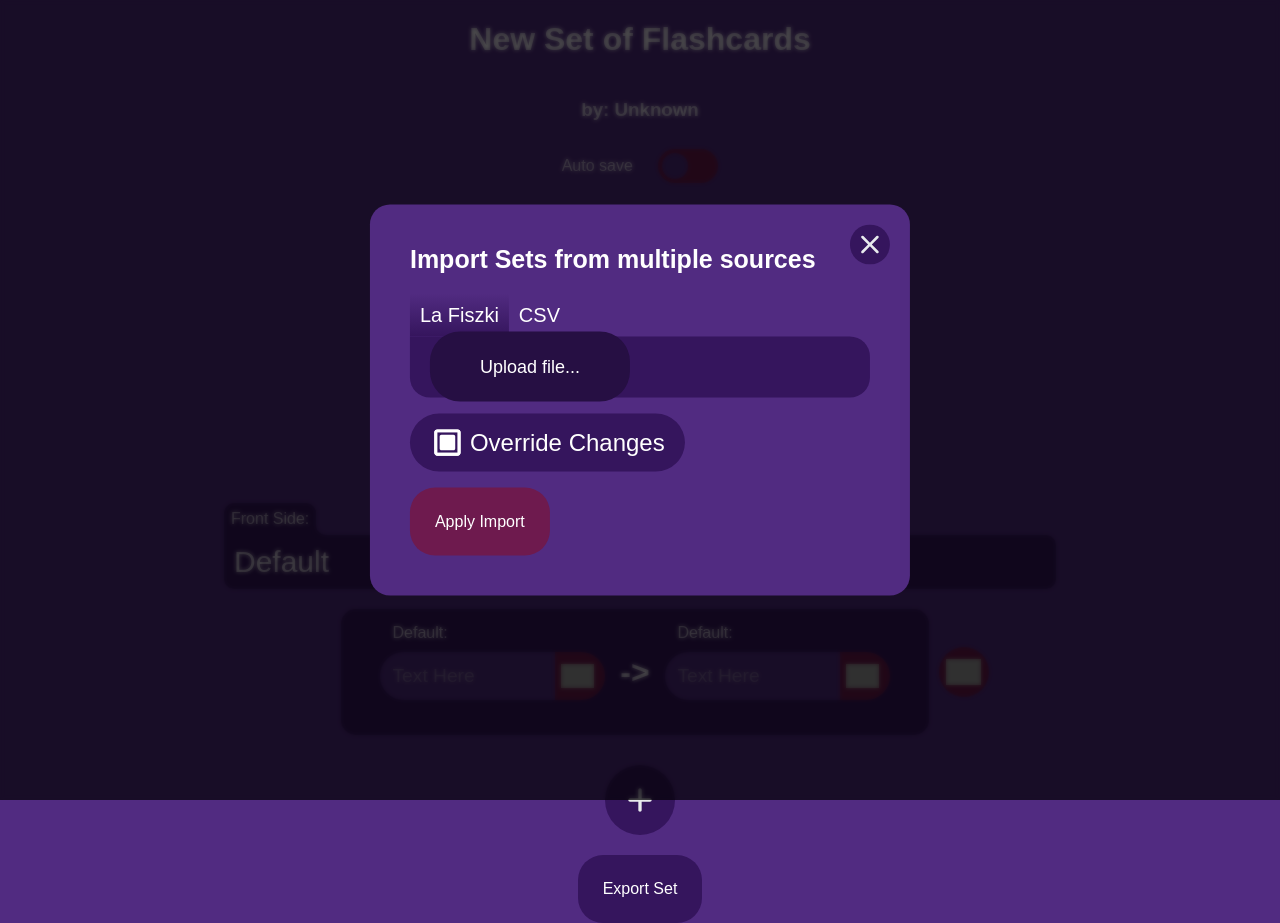
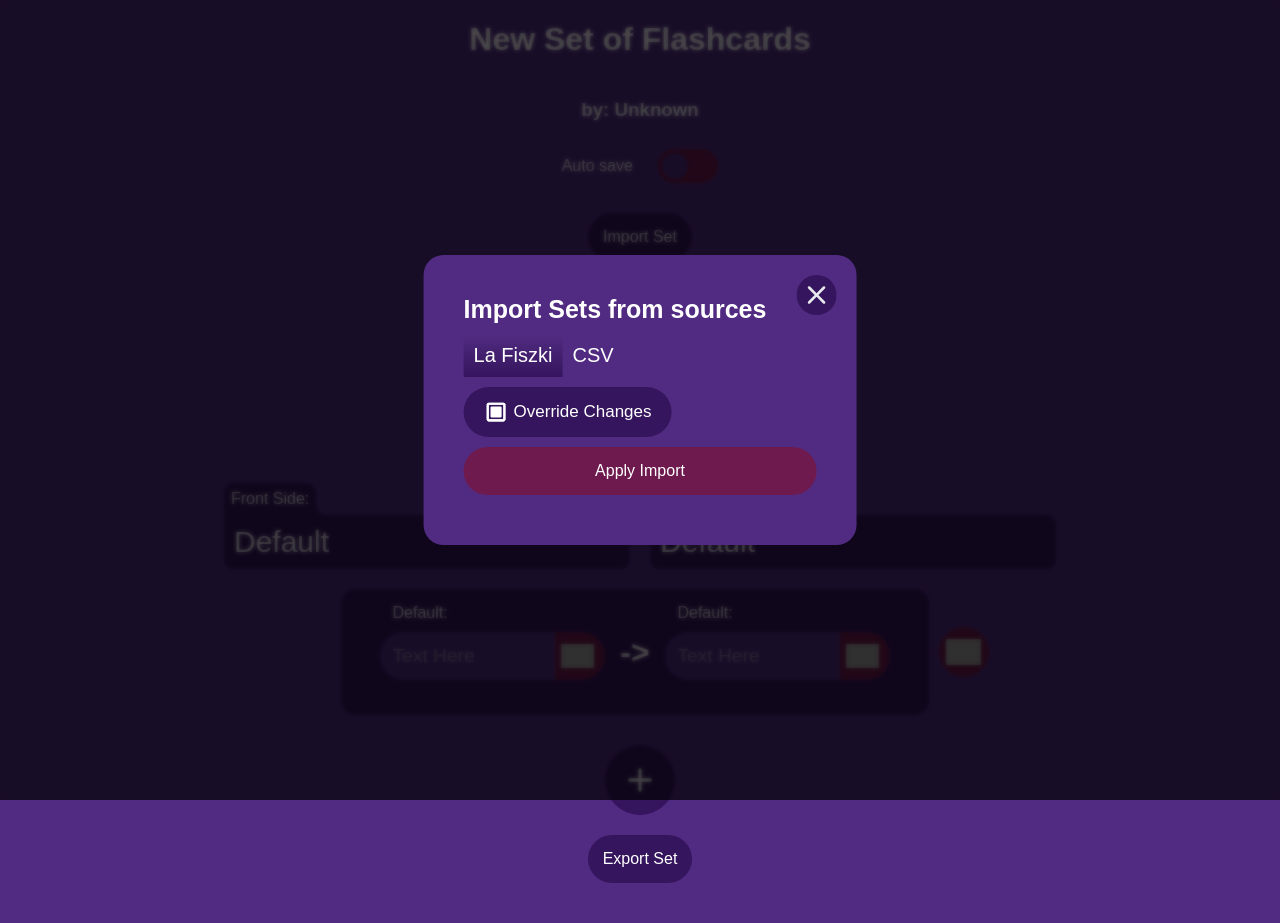
Before and after one commit to Siwek9/la-fiszki-website, a Vue app: page / in a window 1280 px wide. Both pictures are taken after a click on the button "Import Set". After the commit the page ends 883 px from the top, so only its background shows below. Built offline with nearby package versions, Linux system fonts and the light colour scheme; grey boxes are pictures that could not be loaded; a web font is replaced by a local one; what simple-runtypes would draw is missing.

Commit message:
New fresh to responsiveness

```diff
--- /dev/null
+++ b/src/entities/import/import_type.ts
@@ -0,0 +1,6 @@
+enum ImportType {
+    LaFiszki,
+    Csv,
+}
+
+export default ImportType;
--- a/src/features/import/ImportPanel.vue
+++ b/src/features/import/ImportPanel.vue
@@ -1,44 +1,34 @@
 <template>
     <MainDialog @close="closeDialog">
-        <h1>Import Sets from multiple sources</h1>
+        <h1>Import Sets from sources</h1>
         <div class="choose-input-type">
-            <InputImportType
+            <ImportTypeButton
                 name="La Fiszki"
                 value="la-fiszki"
                 v-model="inputType"
                 checked
             />
-            <InputImportType
+            <ImportTypeButton
                 name="CSV"
                 value="csv"
                 v-model="inputType"
             />
         </div>
-        <ImportLaFiszki
-            v-if="inputType == 'la-fiszki'"
-            v-model="fileContent"
-        />
-        <!-- <ImportCSV
-            v-if="inputType == 'csv'"
-            v-model="fileContent"
-            v-model:delimiter="delimiter"
-            v-model:row-delimiter="rowDelimiter"
-            v-model:word-separator="wordsSeparator"
-        />-->
-        <div>
+        <div class="bottom-buttons">
             <ToggleOverrideChanges v-model="overrideChanges" />
+            <TextButton
+                @click="importFlashcards"
+                :disabled="!isFileImportable"
+                text="Apply Import"
+            />
         </div>
-        <TextButton
-            @click="importFlashcards"
-            :disabled="!isFileImportable"
-            text="Apply Import"
-        />
     </MainDialog>
 </template>
 
 <script setup lang="ts">
     import {computed, ref, watch} from 'vue';
-    import InputImportType from '@/features/import/InputImportType.vue';
+    import ImportType from '@/entities/import/import_type';
+    import ImportTypeButton from '@/features/import/ImportTypeButton.vue';
     import MainDialog from '@/shared/ui/MainDialog.vue';
     import ImportLaFiszki from '@/features/import/ImportLaFiszki.vue';
     import ToggleOverrideChanges from '@/features/import/ToggleOverrideChanges.vue';
@@ -57,14 +47,14 @@
 
     const fileContent = ref('');
     const isFileImportable = computed<boolean>(() => {
-        if (inputType.value == 'la-fiszki') {
+        if (inputType.value == ImportType.LaFiszki) {
             if (fileContent.value == '') return false;
             const version = calculateVersion(fileContent.value);
             if (version == undefined) return false;
             const set = fixOutdatedSets(JSON.parse(fileContent.value), version);
             if (set == undefined) return false;
             return true;
-        } else if (inputType.value == 'csv') {
+        } else if (inputType.value == ImportType.Csv) {
             if (rowDelimiter.value == '' || delimiter.value == '') return false;
 
             return fileContent.value.split(convertDelimiterToUse(rowDelimiter.value)).some((row) => {
@@ -76,7 +66,7 @@
 
     const overrideChanges = ref(true);
 
-    const inputType = ref<'la-fiszki' | 'csv'>('la-fiszki');
+    const inputType = ref<ImportType>(ImportType.LaFiszki);
     watch(inputType, () => {
         fileContent.value = '';
     });
@@ -88,14 +78,14 @@
 
     function importFlashcards() {
         let flashcardsSetToImport = createEmptyFlashcardsSet();
-        if (inputType.value == 'la-fiszki') {
+        if (inputType.value == ImportType.LaFiszki) {
             if (fileContent.value == '') return;
             const version = calculateVersion(fileContent.value);
             if (version == undefined) return;
             const set = fixOutdatedSets(JSON.parse(fileContent.value), version);
             if (set == undefined) return;
             flashcardsSetToImport = set;
-        } else if (inputType.value == 'csv') {
+        } else if (inputType.value == ImportType.Csv) {
             if (wordsSeparator.value == '') {
                 flashcardsSetToImport.flashcards = fileContent.value
                     .split(convertDelimiterToUse(rowDelimiter.value))
@@ -123,15 +113,32 @@
 
 <style scoped>
     h1 {
+        box-sizing: border-box;
         margin: 0;
-        margin-right: 50px;
-        margin-bottom: 20px;
-        width: fit-content;
-        font-size: clamp(20px, 3vw, 25px);
+        margin-bottom: 10px;
+        padding-right: 50px;
+        width: max-content;
+        max-width: 100%;
+        font-size: 25px;
     }
 
     .choose-input-type {
         display: flex;
         flex-direction: row;
     }
+
+    .bottom-buttons {
+        display: flex;
+        row-gap: 10px;
+        flex-direction: column;
+        margin: 10px 0;
+    }
+
+    @media screen and (max-height: 500px) {
+        .bottom-buttons {
+            column-gap: 10px;
+            row-gap: 0;
+            flex-direction: row-reverse;
+        }
+    }
 </style>
--- a/src/features/import/InputImportType.vue
+++ b/src/features/import/ImportTypeButton.vue
@@ -2,7 +2,7 @@
     <input
         type="radio"
         name="import-type"
-        :value="value"
+        :value
         :id="`${value}-input-type`"
         v-model="model"
         :checked
@@ -16,9 +16,11 @@
     </label>
 </template>
 <script setup lang="ts">
+    import type ImportType from '@/entities/import/import_type';
+
     const {value, name, checked} = defineProps<{value: string; name: string; checked?: boolean}>();
 
-    const model = defineModel<string>();
+    const model = defineModel<ImportType>();
 </script>
 <style>
     .import-type-input-radio {
@@ -27,8 +29,8 @@
 
     .import-type-label {
         display: block;
-        padding: clamp(6px, 1vw, 10px);
-        font-size: clamp(18px, 2.5vw, 20px);
+        padding: 10px;
+        font-size: 20px;
     }
 
     .import-type-input-radio:checked + .import-type-label {
--- a/src/features/import/ToggleOverrideChanges.vue
+++ b/src/features/import/ToggleOverrideChanges.vue
@@ -19,10 +19,11 @@
     .override-changes {
         display: block;
         box-sizing: border-box;
-        margin: clamp(10px, 2vh, 25px) 0;
+        /* margin: 10px 0; */
         border-radius: 40px;
         padding: 15px 20px;
         width: max-content;
+        max-width: calc(100% - 10px);
         user-select: none;
     }
 
@@ -36,23 +37,24 @@
     }
 
     .override-changes-label {
+        display: block;
         position: relative;
-        margin-left: clamp(30px, 4vw, 40px);
-        font-size: clamp(17px, 2.4vw, 24px);
+        margin-left: 30px;
+        font-size: 17px;
     }
 
     .override-changes-label:before {
         position: absolute;
         top: 50%;
-        left: calc(-1 * clamp(30px, 4vw, 40px));
+        left: -30px;
         transform: translateY(-50%);
         mask-image: url(@/assets/icons/checkbox_empty.svg);
         mask-position: center center;
         mask-size: 100%;
         mask-repeat: no-repeat;
         background-color: var(--text-color);
-        width: clamp(25px, 3.5vw, 35px);
-        height: clamp(25px, 3.5vw, 35px);
+        width: 25px;
+        height: 25px;
         pointer-events: none;
         content: '';
     }
@@ -63,21 +65,4 @@
     .override-changes-checkbox {
         display: none;
     }
-
-    /* @media screen and (max-width: 800px) {
-        .override-changes {
-            margin: 15px 0;
-        }
-
-        .override-changes-label {
-            margin-left: 25px;
-            font-size: 16px;
-        }
-
-        .override-changes-label:before {
-            left: -30px;
-            width: 20px;
-            height: 20px;
-        }
-    } */
 </style>
--- a/src/shared/ui/MainDialog.vue
+++ b/src/shared/ui/MainDialog.vue
@@ -22,14 +22,17 @@
         position: fixed;
         top: 50%;
         left: 50%;
+        /* column-gap: 100px; */
         transform: translate(-50%, -50%);
         z-index: 1000;
         box-sizing: border-box;
         border: none;
         border-radius: 20px;
         background-color: #512b81;
-        padding: clamp(10px, 5vh, 40px) clamp(10px, 5vw, 40px);
-        max-width: 95vw;
+        padding: clamp(10px, min(5vw, 5vh), 40px);
+        width: fit-content;
+        min-width: 0;
+        max-width: 92vw;
         max-height: 95vh;
         color: white;
     }
--- a/src/shared/ui/TextButton.vue
+++ b/src/shared/ui/TextButton.vue
@@ -18,7 +18,7 @@
         all: unset;
         border-radius: 25px;
         background-color: #35155d;
-        padding: clamp(15px, 3vw, 25px);
+        padding: 15px;
         text-align: center;
     }
 
```
